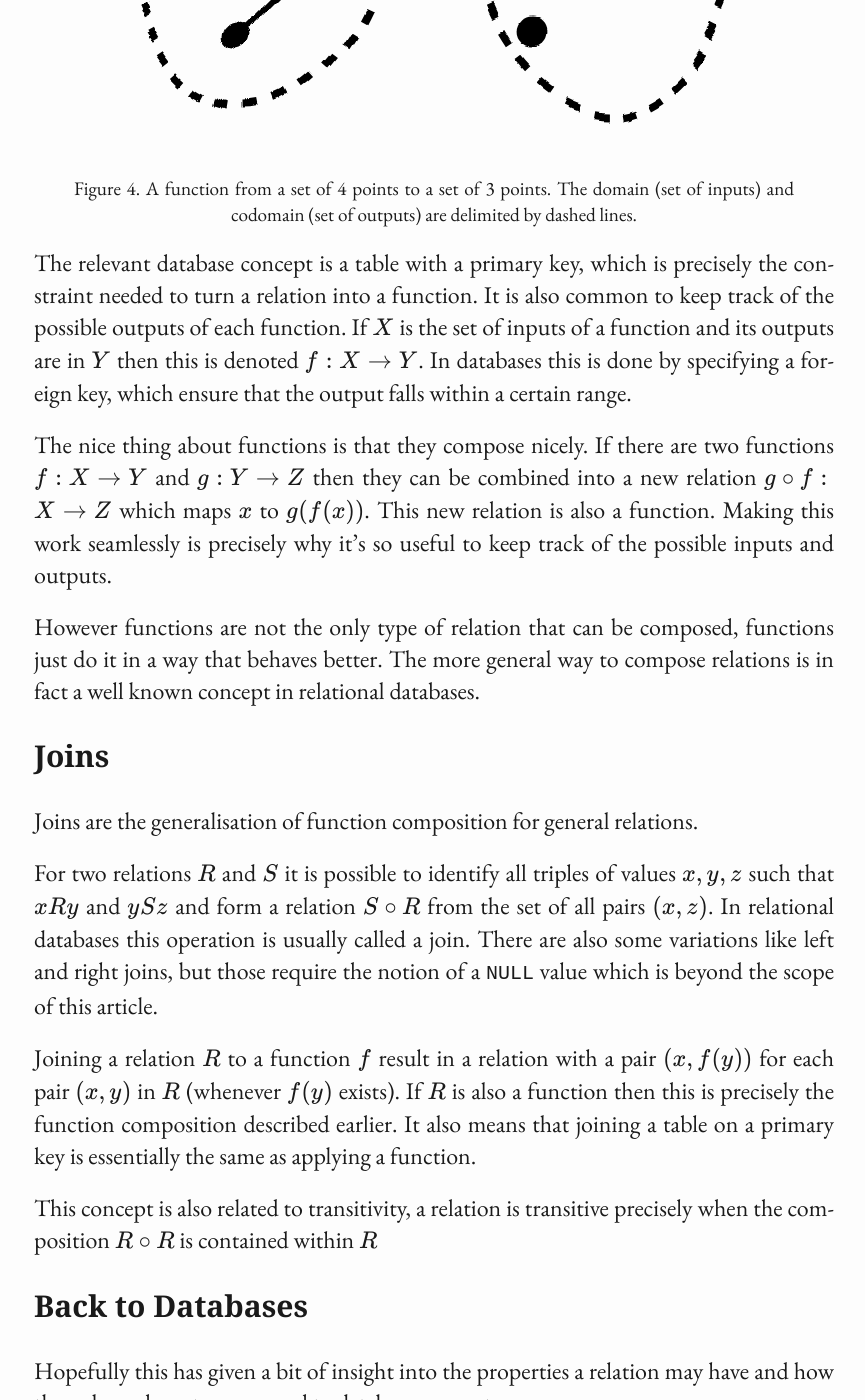
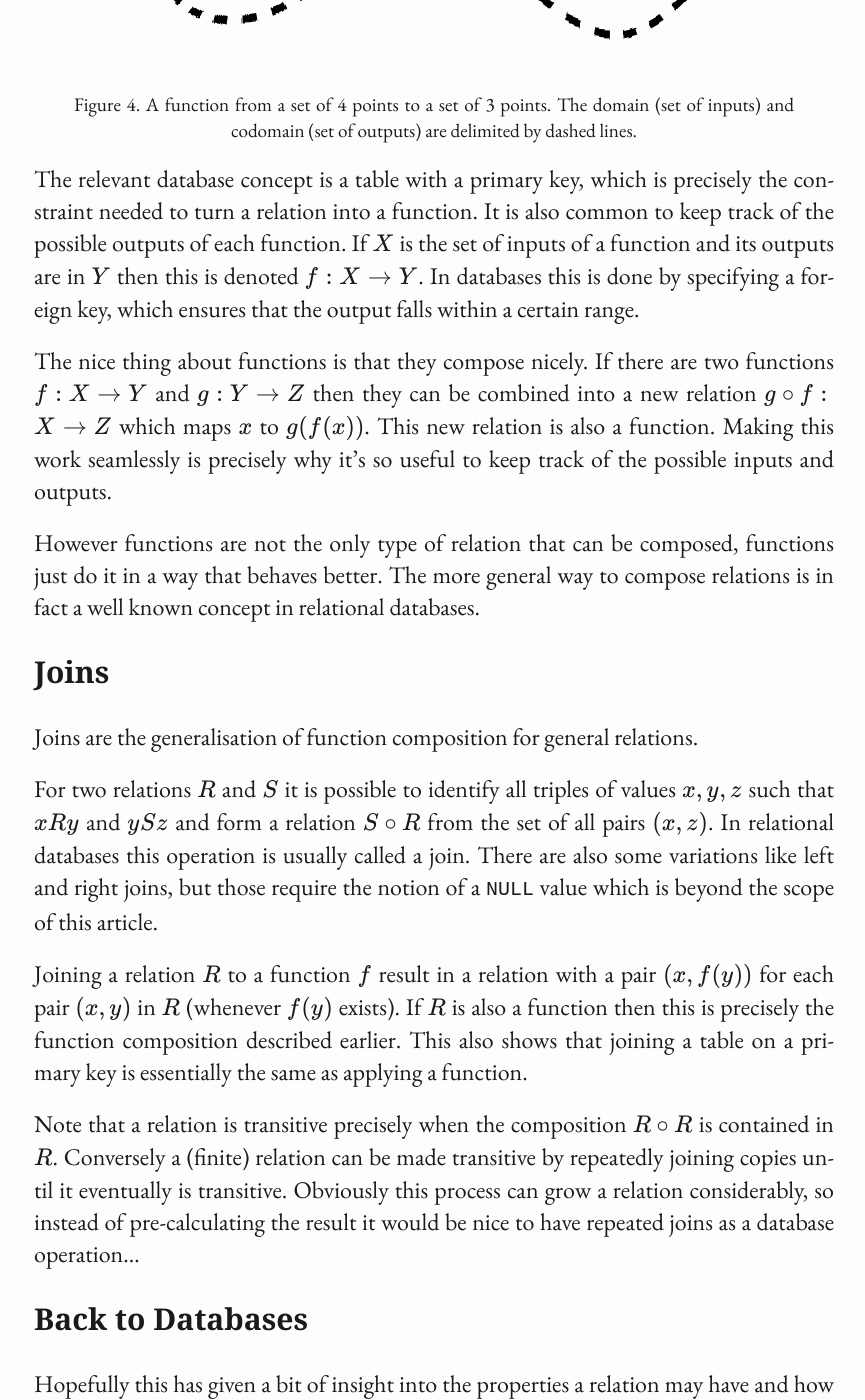
Before and after one commit to Shiandow/shiandow.github.io, a Jekyll site: the page built from _posts/2023-10-24-putting-the-relational-back-in-relational-databases.md, in a window 1280 px wide and 1400 px high, scrolled down 7800 px. Shown: the whole window, without its empty margins (206-1071 px from the left). Built offline with Jekyll 4.4.1, drawn with Linux system fonts in a browser that asks for light colours; some web fonts are replaced; some of the changed text lies outside the part shown.

Commit message:
Putting this out there

```diff
--- a/_klad/category-theory-for-dbas/2-putting-the-relational-back-in-relational-databases.md
+++ b/_posts/2023-10-24-putting-the-relational-back-in-relational-databases.md
@@ -161,9 +161,7 @@ And as noted earlier, sorting strings shows how $x \le y$ and $y \le x$ does not
 
 ## Equivalence Relations
 
-Equivalence relations show up whenever things are equal or equivalent. They're related to pre-orders with the only additional requirement that they are symmetric (this means that equivalence relations are *technically* also pre-orders, but things are either equivalent or not-comparable so it makes little sense to view them that way).
-
-Using the symbol '$\sim$' the rules for an equivalence relation are that for all $x$,$y$,$z$
+Equivalence relations show up whenever things are equal or equivalent. They're related to pre-orders with the only additional requirement that they are symmetric. Using the symbol '$\sim$' the rules for an equivalence relation are that for all $x$,$y$,$z$
 
 > - $x \sim x$
 > - if $x \sim y$ then $y \sim x$
@@ -210,7 +208,7 @@ In short, every object is equivalent to itself, equivalence is symmetric (it has
 
 When dealing with data these types of relation often show up whenever an entity has multiple different identifiers (usually across different systems). These identifiers are all equivalent, but may not be equal. Sometimes it is obvious which identifiers belong together, sometimes it requires some guess work. Either way this typically results in a big list of identifiers that are equivalent. An interesting problem is that this list is not a full equivalence in its own right, just a subset of one, the trick then becomes to find the 'best' equivalence relation that matches the known data (more on that later).
 
-Things don't have to refer to the same entity to be equivalent however. A less obvious example would be the relation of being 'connected'. For instance let's say two land masses are called 'connected' if they are connected by land, in that case the Germany, Spain and France are all connected but the Netherlands and the UK are not.[^border]
+Things don't have to refer to the same entity to form an equivalence relation. A less obvious example would be the relation of being 'connected'. For instance let's say two land masses are called 'connected' if they are connected by land, in that case the Germany, Spain and France are all connected but the Netherlands and the UK are not.[^border]
 
 An important concept when dealing with equivalence relations are equivalence classes. These are sets such that two things are equivalent exactly when they are in the same equivalence class. A common notation for these is to denote the equivalence class of $x$ as $[x]$ (the definition then becomes $x \sim y$ if and only if $[x] = [y]$). An equivalence class of things that are connected is also called a 'connected component'.
 
@@ -257,7 +255,7 @@ A completely different type of relation is a function. Functions are a special t
 Figure 4. A function from a set of 4 points to a set of 3 points. The domain (set of inputs) and codomain (set of outputs) are delimited by dashed lines.
 </figure>
 
-The relevant database concept is a table with a primary key, which is precisely the constraint needed to turn a relation into a function. It is also common to keep track of the possible outputs of each function. If $X$ is the set of inputs of a function and its outputs are in $Y$ then this is denoted $f: X \to Y$. In databases this is done by specifying a foreign key, which ensure that the output falls within a certain range.
+The relevant database concept is a table with a primary key, which is precisely the constraint needed to turn a relation into a function. It is also common to keep track of the possible outputs of each function. If $X$ is the set of inputs of a function and its outputs are in $Y$ then this is denoted $f: X \to Y$. In databases this is done by specifying a foreign key, which ensures that the output falls within a certain range.
 
 The nice thing about functions is that they compose nicely. If there are two functions $f: X \to Y$ and $g:Y \to Z$ then they can be combined into a new relation $g \circ f: X \to Z$ which maps $x$ to $g(f(x))$. This new relation is also a function. Making this work seamlessly is precisely why it's so useful to keep track of the possible inputs and outputs.
 
@@ -269,9 +267,9 @@ Joins are the generalisation of function composition for general relations.
 
 For two relations $R$ and $S$ it is possible to identify all triples of values $x,y,z$ such that $x R y$ and $y S z$ and form a relation $S \circ R$ from the set of all pairs $(x,z)$. In relational databases this operation is usually called a join. There are also some variations like left and right joins, but those require the notion of a `NULL` value which is beyond the scope of this article.
 
-Joining a relation $R$ to a function $f$ result in a relation with a pair $(x, f(y))$ for each pair $(x,y)$ in $R$ (whenever $f(y)$ exists). If $R$ is also a function then this is precisely the function composition described earlier. It also means that joining a table on a primary key is essentially the same as applying a function.
+Joining a relation $R$ to a function $f$ result in a relation with a pair $(x, f(y))$ for each pair $(x,y)$ in $R$ (whenever $f(y)$ exists). If $R$ is also a function then this is precisely the function composition described earlier. This also shows that joining a table on a primary key is essentially the same as applying a function.
 
-This concept is also related to transitivity, a relation is transitive precisely when the composition $R \circ R$ is contained within $R$
+Note that a relation is transitive precisely when the composition $R \circ R$ is contained in $R$. Conversely a (finite) relation can be made transitive by repeatedly joining copies until it eventually is transitive. Obviously this process can grow a relation considerably, so instead of pre-calculating the result it would be nice to have repeated joins as a database operation...
 
 ## Back to Databases
 
```
Also changed, not shown: other parts of _posts/2023-10-24-putting-the-relational-back-in-relational-databases.md (+1 -1 lines).
